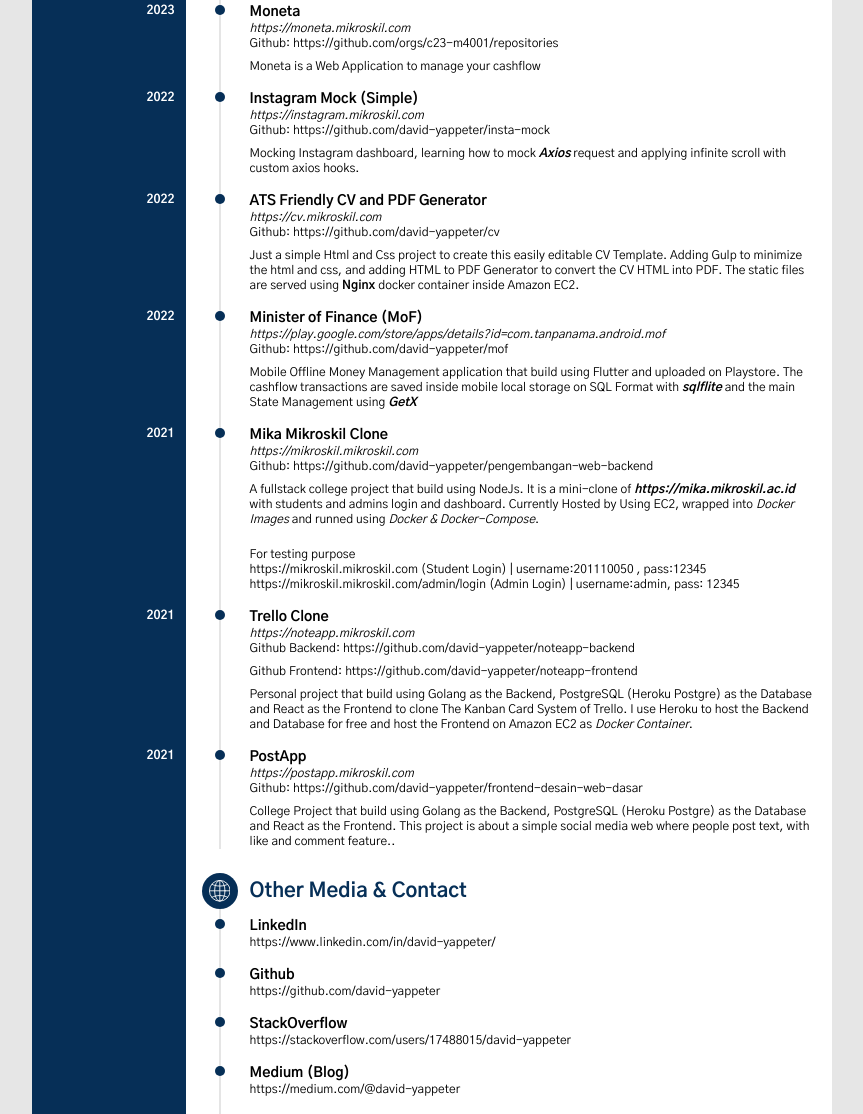
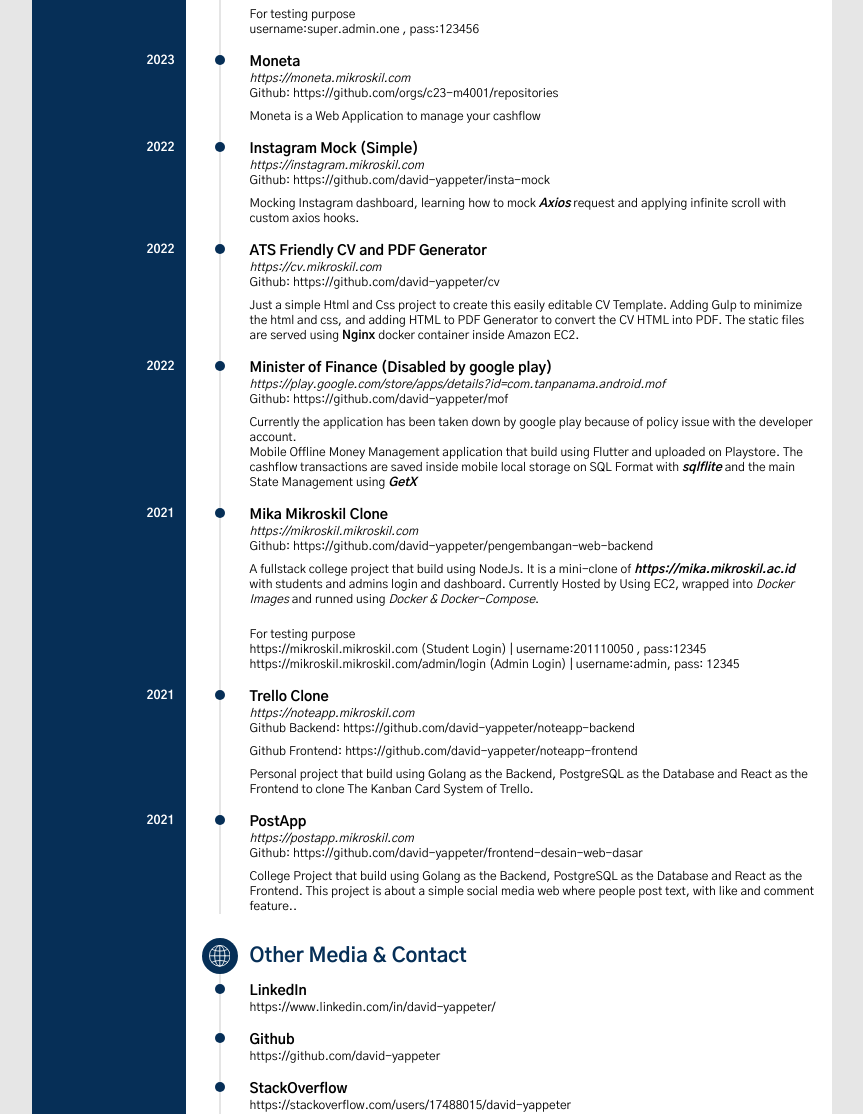
Before and after one commit to david-yappeter/CV, a website: page index.html in a window 1280 px wide. Shown: the part 1318-2432 px from the top of the page, without its empty margins (208-1071 px from the left). Drawn offline with Linux system fonts and the light colour scheme.

Commit message:
feat: update cv

```diff
--- a/index.html
+++ b/index.html
@@ -345,6 +345,11 @@
                   <p class="small-subtitle">
                     A web application POS system for a small building materials and supplies shop as a thesis.
                   </p>
+                  &nbsp;
+                  <p class="small-subtitle">
+                    For testing purpose <br />
+                    username:super.admin.one , pass:123456 <br />
+                  </p>
                 </div>
               </a>
             </li>
@@ -423,13 +428,18 @@
                 target="_blank"
                 rel="noopener noreferrer">
                 <div class="dot-before aside-content" data-content="2022">
-                  <p class="small-title">Minister of Finance (MoF)</p>
+                  <p class="small-title">Minister of Finance (Disabled by google play)</p>
                   <p class="small-subtitle">
                     <i>https://play.google.com/store/apps/details?id=com.tanpanama.android.mof</i>
                   </p>
                   <a href="https://github.com/david-yappeter/mof" class="link-hover" target="_blank" rel="noopener noreferrer"
                     ><p class="small-subtitle mb-small">Github: https://github.com/david-yappeter/mof</p></a
                   >
+
+                  <p class="small-subtitle">
+                    Currently the application has been taken down by google play because of policy issue with the developer account.
+                  </p>
+
                   <p class="small-subtitle">
                     Mobile Offline Money Management application that build using Flutter and uploaded on Playstore. The cashflow
                     transactions are saved inside mobile local storage on SQL Format with
@@ -439,6 +449,7 @@
                     and the main State Management using
                     <a href="https://pub.dev/packages/get" class="bold-italic link-hover" target="_blank" rel="noopener norefferer">GetX</a>
                   </p>
+
                 </div>
               </a>
             </li>
@@ -497,9 +508,8 @@
                     ><p class="small-subtitle mb-small">Github Frontend: https://github.com/david-yappeter/noteapp-frontend</p></a
                   >
                   <p class="small-subtitle">
-                    Personal project that build using Golang as the Backend, PostgreSQL (Heroku Postgre) as the Database and React as the
-                    Frontend to clone The Kanban Card System of Trello. I use Heroku to host the Backend and Database for free and host the
-                    Frontend on Amazon EC2 as <i>Docker Container</i>.
+                    Personal project that build using Golang as the Backend, PostgreSQL as the Database and React as the
+                    Frontend to clone The Kanban Card System of Trello.
                   </p>
                 </div>
               </a>
@@ -521,7 +531,7 @@
                     ><p class="small-subtitle mb-small">Github: https://github.com/david-yappeter/frontend-desain-web-dasar</p></a
                   >
                   <p class="small-subtitle">
-                    College Project that build using Golang as the Backend, PostgreSQL (Heroku Postgre) as the Database and React as the
+                    College Project that build using Golang as the Backend, PostgreSQL as the Database and React as the
                     Frontend. This project is about a simple social media web where people post text, with like and comment feature.</i>.
                   </p>
                 </div>
--- a/pdf-gen.js
+++ b/pdf-gen.js
@@ -20,8 +20,8 @@ fs.writeFile(path.resolve(__dirname, './public/index.html'), content, () => {
     const options = {
       // format: "A4", // width or height will be override
       width: '800px',
-      height: '2660px',
-      path: 'my-cv.pdf',
+      height: '2580px',
+      path: 'david-yappeter.pdf',
       printBackground: true, // to apply background colour
     };
     const file = { url };
```
Also changed, not shown: dist/index.html.
